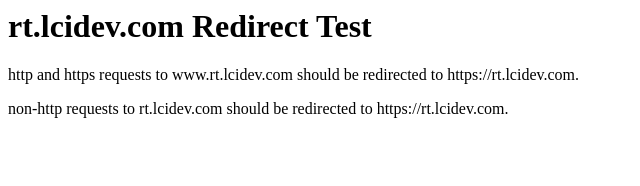
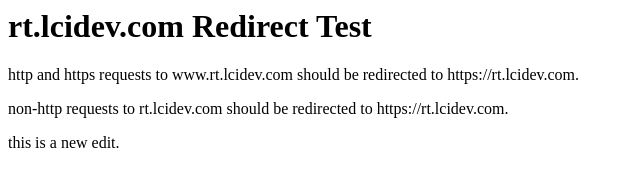
Before and after one commit to tlanders/rtweb, a plain HTML site: page src/index.html in a window 1280 px wide. Shown: the whole page, without its empty margins (0-640 px from the left). Drawn offline with Linux system fonts and the light colour scheme.

Commit message:
test change

```diff
--- a/src/index.html
+++ b/src/index.html
@@ -4,5 +4,6 @@
     <h1>rt.lcidev.com Redirect Test</h1>
     <p>http and https requests to www.rt.lcidev.com should be redirected to https://rt.lcidev.com.</p>
     <p>non-http requests to rt.lcidev.com should be redirected to https://rt.lcidev.com.</p>
+    <p>this is a new edit.</p>
   </body>
 </html>
```
